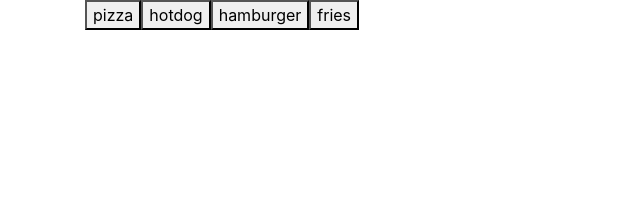
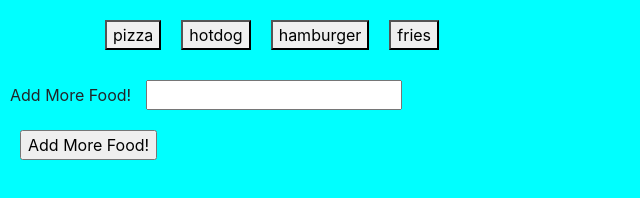
Before and after one commit to Mouajerry/GIFHY, a plain HTML site: page index.html in a window 1280 px wide. Shown: the whole page, without its empty margins (0-640 px from the left). Drawn offline with nearby package versions, Linux system fonts and the light colour scheme.

Commit message:
finishing up on minor touch ups

```diff
--- a/assets/css/style.css
+++ b/assets/css/style.css
@@ -1,3 +1,10 @@
+button,
+div,
+form,
+input {
+  margin: 10px;
+}
+
 body {
-
-};
+    background-color: aqua;
+}
--- a/assets/javascript/js.js
+++ b/assets/javascript/js.js
@@ -63,7 +63,22 @@
             $("#food-view").prepend(foodDiv);
             }
         });
-    };
+    }
+
+      // This function handles events where one button is clicked
+      $("#add-food").on("click", function(event) {
+        event.preventDefault();
+
+        // This line grabs the input from the textbox
+        var food = $("#food-input").val().trim();
+
+        // Adding the food from the textbox to our array
+        foods.push(food);
+        console.log(foods);
+
+        // Calling renderButtons which handles the processing of our food array
+        renderButtons();
+      });
 
     // adding click event
     $(document).on("click", ".food-btn", displayfoodInfo);
--- a/index.html
+++ b/index.html
@@ -14,16 +14,19 @@
 <body>
 
     <div class= "container">
-        <div class= "row">
-            <div class= "col">
 
                 <!--buttons are added/ put here-->
                 <div id="buttons-view"></div>
 
             </div>
-        </div>
-    <div class= "row">
-    <div class= "col-5">
+            <form id="food-form">
+                    <label for="food-input">Add More Food!</label>
+                    <input type="text" id="food-input"><br>
+
+                    <!-- Button triggers new movie to be added -->
+                    <input id="add-food" type="submit" value="Add More Food!">
+                  </form>
+
         <div id="food-view"></div>
     </div>
     </div>
```
